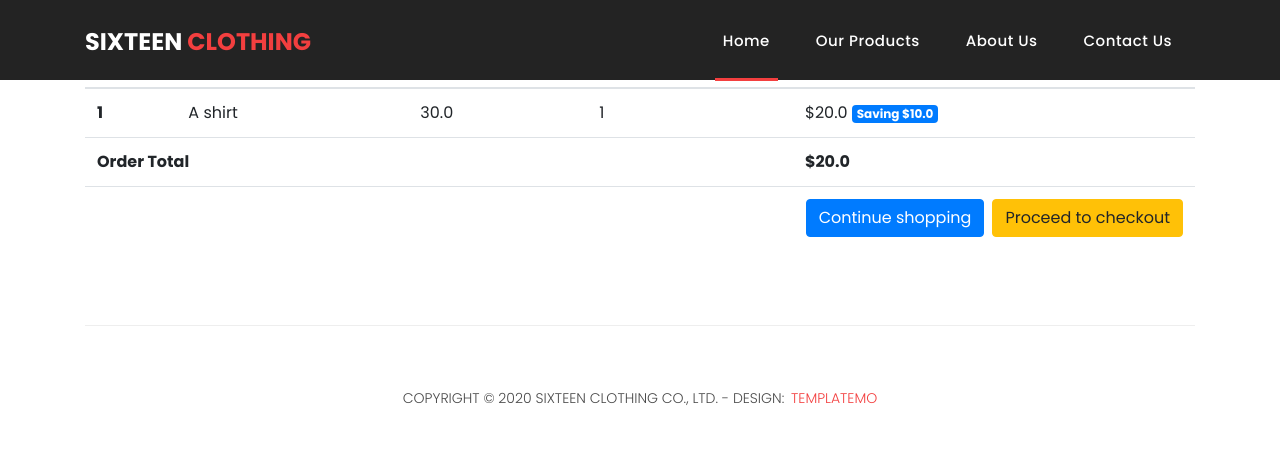
After one commit to waiterorg/WaiterShop, a Django app: page /order-summary/ in a window 1280 px wide. The commit adds this page. Shown: the top 469 px of the page. Run offline with Django 3.2, Linux system fonts and the light colour scheme; a user stored in the database is signed in; data comes from the database, SQL or seed files in the repository; both versions use the stored data as it was after the commit; some libraries are stand-ins or nearby versions.

Commit message:
create add to cart and order summary.

```diff
--- a/WaiterShop/core/models.py
+++ b/WaiterShop/core/models.py
@@ -57,15 +57,11 @@ class Item(models.Model):
     def __str__(self):
         return self.title
 
-    # def get_absolute_url(self):
-    #     return reverse("core:product", kwargs={
-    #         'slug': self.slug
-    #     })
 
-    # def get_add_to_cart_url(self):
-    #     return reverse("core:add-to-cart", kwargs={
-    #         'slug': self.slug
-    #     })
+    def get_add_to_cart_url(self):
+        return reverse("core:add-to-cart", kwargs={
+            'slug': self.slug
+        })
 
     # def get_remove_from_cart_url(self):
     #     return reverse("core:remove-from-cart", kwargs={
--- a/WaiterShop/core/urls.py
+++ b/WaiterShop/core/urls.py
@@ -1,8 +1,10 @@
 from django.urls import path
-from .views import HomeView, ItemDetailView
+from .views import HomeView, ItemDetailView, OrderSummaryView, add_to_cart
 
 app_name = 'core'
 urlpatterns = [
     path('', HomeView.as_view(), name='home'),
-    path('product/<slug:slug>', ItemDetailView.as_view(), name='item_detail')
+    path('product/<slug:slug>', ItemDetailView.as_view(), name='item_detail'),
+    path('order-summary/', OrderSummaryView.as_view(), name='order-summary'),
+    path('add-to-cart/<slug>/', add_to_cart, name='add-to-cart'),
 ]
--- a/WaiterShop/core/views.py
+++ b/WaiterShop/core/views.py
@@ -1,6 +1,12 @@
-from django.shortcuts import render
-from django.views.generic import ListView, DetailView
-from .models import Item
+from django.shortcuts import render, get_object_or_404
+from django.core.exceptions import ObjectDoesNotExist
+from django.shortcuts import redirect
+from django.contrib import messages
+from django.contrib.auth.mixins import LoginRequiredMixin
+from django.contrib.auth.decorators import login_required
+from django.views.generic import ListView, DetailView, View
+from django.utils import timezone
+from .models import Item, Order, OrderItem
 
 # Create your views here.
 class HomeView(ListView):
@@ -11,3 +17,46 @@ class HomeView(ListView):
 class ItemDetailView(DetailView):
     model = Item
     template_name = "shop/item_detail.html"
+
+class OrderSummaryView(LoginRequiredMixin, View):
+    def get(self, *args, **kwargs):
+        try:
+            order = Order.objects.get(user=self.request.user, ordered=False)
+            context = {
+                'object': order
+            }
+            return render(self.request, 'shop/order_summary.html', context)
+        except ObjectDoesNotExist:
+            messages.warning(self.request, "You do not have an active order")
+            return redirect("/")
+
+
+
+@login_required
+def add_to_cart(request, slug):
+    item = get_object_or_404(Item, slug=slug)
+    order_item, created = OrderItem.objects.get_or_create(
+        item=item,
+        user=request.user,
+        ordered=False
+    )
+    order_qs = Order.objects.filter(user=request.user, ordered=False)
+    if order_qs.exists():
+        order = order_qs[0]
+        # check if the order item is in the order
+        if order.items.filter(item__slug=item.slug).exists():
+            order_item.quantity += 1
+            order_item.save()
+            messages.info(request, "This item quantity was updated.")
+            return redirect("core:order-summary")
+        else:
+            order.items.add(order_item)
+            messages.info(request, "This item was added to your cart.")
+            return redirect("core:order-summary")
+    else:
+        ordered_date = timezone.now()
+        order = Order.objects.create(
+            user=request.user, ordered_date=ordered_date)
+        order.items.add(order_item)
+        messages.info(request, "This item was added to your cart.")
+        return redirect("core:order-summary")
--- a/WaiterShop/templates/shop/home.html
+++ b/WaiterShop/templates/shop/home.html
@@ -39,7 +39,7 @@
           {% for item in object_list %}
           <div class="col-md-4">
             <div class="product-item">
-              <a href="#"><img src="{{ item.image.url }}" class="" alt=""></a>
+              <a href="{% url 'core:item_detail' item.slug %}"><img src="{{ item.image.url }}" class="" alt=""></a>
               <div class="down-content">
                 <a href="#"><h4>{{ item.title }}</h4></a>
                 <h6>${{ item.price }}</h6>
--- a/WaiterShop/templates/shop/item_detail.html
+++ b/WaiterShop/templates/shop/item_detail.html
@@ -35,7 +35,10 @@
             <form action="" method="get">
               <label for="quantity">Quantity:</label>
               <input name="quantity" type="quantity" class="quantity-text" id="quantity" onfocus="if(this.value == '1') { this.value = ''; }" onblur="if(this.value == '') { this.value = '1';}" value="1">
-              <input type="submit" class="button" value="Order Now!">
+              <a href="{{ object.get_add_to_cart_url }}" class="btn btn-primary btn-md my-0 p">
+                Add to cart
+                <i class="fa fa-shopping-cart ml-1"></i>
+              </a>
             </form>
             <div class="down-content">
               <div class="categories">
--- /dev/null
+++ b/WaiterShop/templates/shop/order_summary.html
@@ -0,0 +1,60 @@
+{% extends 'shared/base.html' %}
+{% block content %}
+<main>
+    <div class="container">
+
+    <div class="table-responsive text-nowrap">
+    <h2>Order Summary</h2>
+    <table class="table">
+        <thead>
+        <tr>
+            <th scope="col">#</th>
+            <th scope="col">Item title</th>
+            <th scope="col">Price</th>
+            <th scope="col">Quantity</th>
+            <th scope="col">Total Item Price</th>
+        </tr>
+        </thead>
+        <tbody>
+
+        <tr>
+            <th scope="row">1</th>
+            <td>A shirt</td>
+            <td>30.0</td>
+            <td>
+                <a href="/remove-item-from-cart/shirt/"><i class="fas fa-minus mr-2"></i></a>
+                1
+                <a href="/add-to-cart/shirt/"><i class="fas fa-plus ml-2"></i></a>
+            </td>
+            <td>
+
+                $20.0
+                <span class="badge badge-primary">Saving $10.0</span>
+
+            <a style="color: red;" href="/remove-from-cart/shirt/">
+                <i class="fas fa-trash float-right"></i>
+            </a>
+            </td>
+        </tr>
+
+
+
+        <tr>
+            <td colspan="4"><b>Order Total</b></td>
+            <td><b>$20.0</b></td>
+        </tr>
+        <tr>
+            <td colspan="5">
+            <a class="btn btn-warning float-right ml-2 waves-effect waves-light" href="/checkout/">Proceed to checkout</a>
+            <a class="btn btn-primary float-right waves-effect waves-light" href="/">Continue shopping</a>
+            </td>
+        </tr>
+
+        </tbody>
+    </table>
+
+    </div>
+
+    </div>
+</main>
+{% endblock content %}
```
Also changed, not shown: WaiterShop/db.sqlite3.
